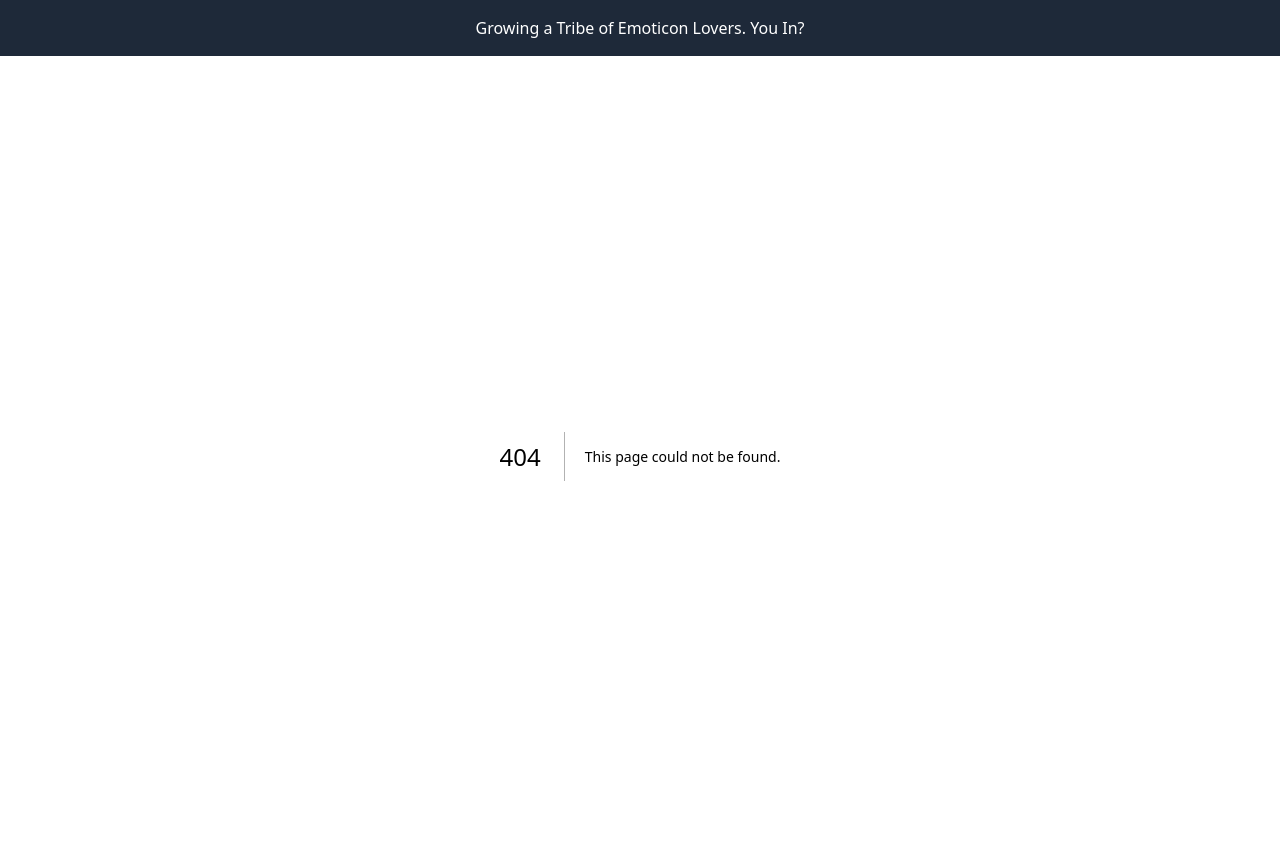
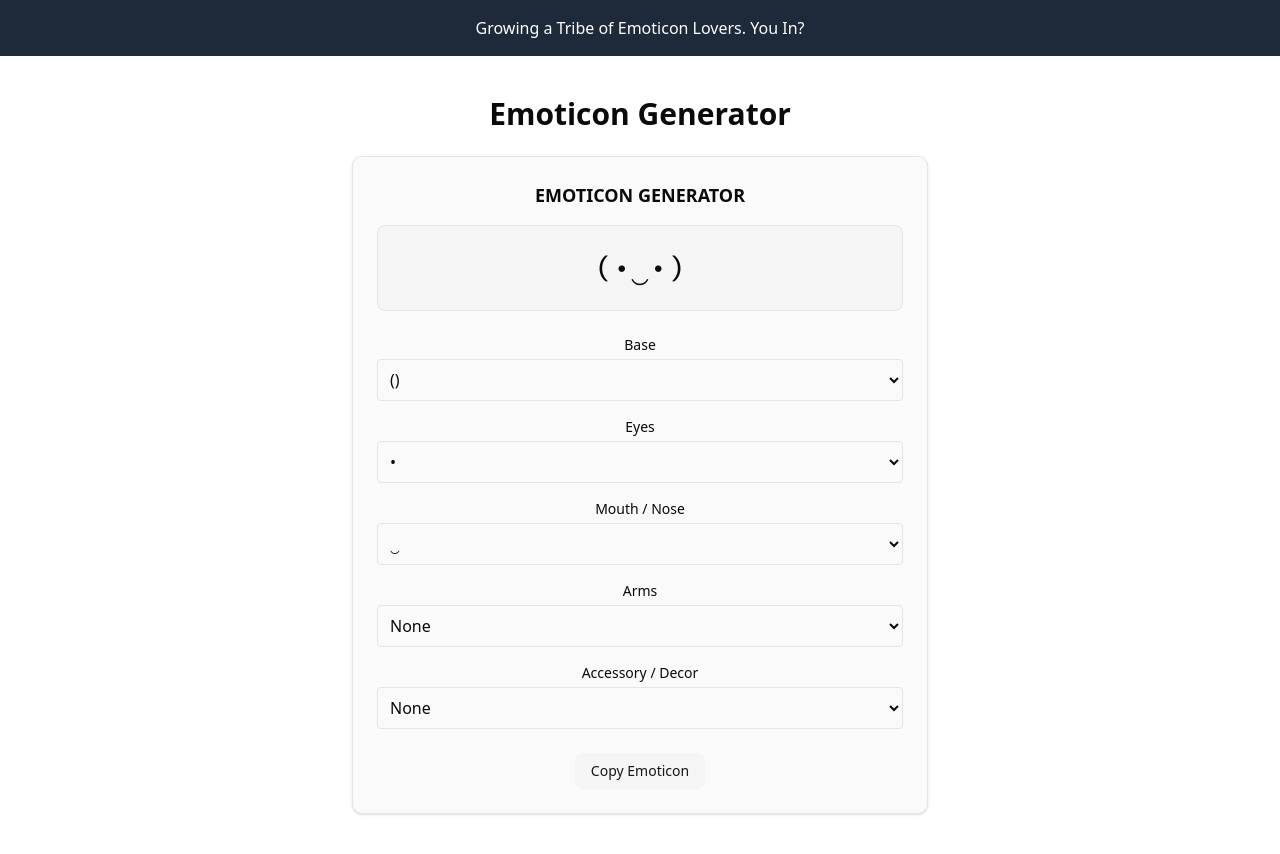
Before and after one commit to trstefan/kaomoji-garden, a Next.js app: page /generator in a window 1280 px wide. Before the commit this address had no page. Built offline with nearby package versions, Linux system fonts and the light colour scheme.

Commit message:
feat: add Supabase integration and implement emoticon generator and category pages

```diff
--- a/package.json
+++ b/package.json
@@ -10,6 +10,7 @@
   },
   "dependencies": {
     "@radix-ui/react-slot": "^1.2.3",
+    "@supabase/supabase-js": "^2.75.0",
     "class-variance-authority": "^0.7.1",
     "clsx": "^2.1.1",
     "lucide-react": "^0.545.0",
--- /dev/null
+++ b/src/app/[slug]/page.tsx
@@ -0,0 +1,34 @@
+import { supabase } from "@/lib/supabaseClient";
+import EmoticonGrid from "@/components/EmoticonGrid";
+
+export default async function CategoryPage({
+  params,
+}: {
+  params: { slug: string };
+}) {
+  const { data: category } = await supabase
+    .from("categories")
+    .select("id, name, icon, description")
+    .eq("slug", params.slug)
+    .single();
+
+  if (!category) return <p>Category not found</p>;
+
+  const { data: emoticons } = await supabase
+    .from("emoticons")
+    .select("id, symbol")
+    .eq("category_id", category.id);
+
+  return (
+    <main className="max-w-3xl mx-auto py-10">
+      <h1 className="text-3xl font-bold text-center mb-4">
+        {category.name} {category.icon}
+      </h1>
+      <p className="text-center mb-8 text-neutral-500">
+        {category.description}
+      </p>
+
+      <EmoticonGrid emoticons={emoticons ?? []} />
+    </main>
+  );
+}
--- /dev/null
+++ b/src/app/generator/page.tsx
@@ -0,0 +1,131 @@
+"use client";
+
+import { useState } from "react";
+import { Button } from "@/components/ui/button";
+
+export default function EmojiGeneratorPage() {
+  const [base, setBase] = useState("()");
+  const [eyes, setEyes] = useState("•");
+  const [mouth, setMouth] = useState("‿");
+  const [arms, setArms] = useState("");
+  const [accessory, setAccessory] = useState("");
+
+  const generateEmoji = () => {
+    // If arms exist, they wrap the whole thing
+    if (arms)
+      return `${arms[0]}${base[0]}${eyes}${mouth}${eyes}${base[1]}${arms[1]}`;
+    return `${base[0]}${eyes}${mouth}${eyes}${base[1]}${accessory}`;
+  };
+
+  const handleCopy = () => {
+    navigator.clipboard.writeText(generateEmoji());
+  };
+
+  return (
+    <main className="max-w-xl mx-auto py-10 text-center">
+      <h1 className="text-3xl font-bold mb-6">Emoticon Generator</h1>
+
+      <div className="border rounded-lg p-6 bg-neutral-50 dark:bg-neutral-900 shadow">
+        <h2 className="text-lg font-semibold mb-4">EMOTICON GENERATOR</h2>
+
+        {/* Preview */}
+        <div className="border rounded-md bg-neutral-100 dark:bg-neutral-800 py-6 mb-6 text-3xl font-mono">
+          {generateEmoji()}
+        </div>
+
+        {/* Dropdowns */}
+        <div className="space-y-4">
+          {/* Base */}
+          <div>
+            <label className="block text-sm font-medium mb-1">Base</label>
+            <select
+              className="w-full border rounded p-2 bg-transparent"
+              value={base}
+              onChange={(e) => setBase(e.target.value)}
+            >
+              <option value="()">()</option>
+              <option value="{}">{`{}`}</option>
+              <option value="[]">[]</option>
+              <option value="<>">&lt;&gt;</option>
+            </select>
+          </div>
+
+          {/* Eyes */}
+          <div>
+            <label className="block text-sm font-medium mb-1">Eyes</label>
+            <select
+              className="w-full border rounded p-2 bg-transparent"
+              value={eyes}
+              onChange={(e) => setEyes(e.target.value)}
+            >
+              <option value="•">•</option>
+              <option value="^">^</option>
+              <option value="¬">¬</option>
+              <option value="x">x</option>
+              <option value="o">o</option>
+            </select>
+          </div>
+
+          {/* Mouth / Nose */}
+          <div>
+            <label className="block text-sm font-medium mb-1">
+              Mouth / Nose
+            </label>
+            <select
+              className="w-full border rounded p-2 bg-transparent"
+              value={mouth}
+              onChange={(e) => setMouth(e.target.value)}
+            >
+              <option value="‿">‿</option>
+              <option value="ᴥ">ᴥ</option>
+              <option value="﹏">﹏</option>
+              <option value="_">_</option>
+              <option value="ᴗ">ᴗ</option>
+            </select>
+          </div>
+
+          {/* Arms */}
+          <div>
+            <label className="block text-sm font-medium mb-1">Arms</label>
+            <select
+              className="w-full border rounded p-2 bg-transparent"
+              value={arms}
+              onChange={(e) => setArms(e.target.value)}
+            >
+              <option value="">None</option>
+              <option value="ʕʔ">ʕʔ</option>
+              <option value="( )">( )</option>
+              <option value="¯¯">¯¯</option>
+              <option value="ᕦᕤ">ᕦᕤ</option>
+            </select>
+          </div>
+
+          {/* Accessory */}
+          <div>
+            <label className="block text-sm font-medium mb-1">
+              Accessory / Decor
+            </label>
+            <select
+              className="w-full border rounded p-2 bg-transparent"
+              value={accessory}
+              onChange={(e) => setAccessory(e.target.value)}
+            >
+              <option value="">None</option>
+              <option value="★">★</option>
+              <option value="♡">♡</option>
+              <option value="♪">♪</option>
+              <option value="☀️">☀️</option>
+            </select>
+          </div>
+        </div>
+
+        {/* Copy Button */}
+        <div className="mt-6">
+          <Button onClick={handleCopy} variant="secondary">
+            Copy Emoticon
+          </Button>
+        </div>
+      </div>
+    </main>
+  );
+}
--- a/src/app/page.tsx
+++ b/src/app/page.tsx
@@ -1,57 +1,54 @@
-"use client";
+import Link from "next/link";
+import { supabase } from "@/lib/supabaseClient";
 
-import { CategoryCard } from "@/components/CategoryCard";
+export default async function HomePage() {
+  const { data: categories } = await supabase.from("categories").select("*");
 
-const categories = [
-  { emoticon: "🏠", label: "Home" },
-  { emoticon: "😊", label: "Emoticon Generator" },
-  { emoticon: "(ง •̀_•́)ง", label: "Lenny Faces" },
-  { emoticon: "(◕‿◕)", label: "Cute" },
-  { emoticon: "(ノ ◕ヮ◕)ノ*:・゚✧", label: "Table Flip" },
-  { emoticon: "¯\\_(ツ)_/¯", label: "Shrug" },
-  { emoticon: "(╯°□°)╯︵ ┻━┻", label: "Flipping" },
-  { emoticon: "(ノಠ益ಠ)ノ", label: "Angry" },
-  { emoticon: "ʕ•ᴥ•ʔ", label: "Bears" },
-  { emoticon: "( ͡° ͜ʖ ͡°)", label: "Sad" },
-  { emoticon: "(ಠ_ಠ)", label: "Cats" },
-  { emoticon: "(ಠ_ಠ)", label: "Confused" },
-  { emoticon: "(^_^)", label: "Happy" },
-];
+  return (
+    <main className="max-w-2xl mx-auto py-10">
+      <h1 className="text-3xl font-bold mb-6 text-center">Emoticon Hub</h1>
 
-export default function Home() {
-  return (
-    <main className="min-h-screen bg-background py-12 px-4">
-      <div className="max-w-2xl mx-auto space-y-8">
-        <div className="text-center space-y-2">
-          <h1 className="text-4xl font-bold text-foreground">Emoticon Hub</h1>
-          <p className="text-muted-foreground">
-            Explore our vast collection of Emoticons
-          </p>
-        </div>
+      {/* Navigation Links */}
+      <div className="space-y-3 mb-6">
+        <Link
+          href="/"
+          className="flex items-center justify-between border p-3 rounded-lg hover:bg-neutral-100 dark:hover:bg-neutral-800 transition"
+        >
+          <span className="flex items-center gap-2">
+            <span>🏠</span>
+            <span>Home</span>
+          </span>
+          <span className="text-neutral-400">→</span>
+        </Link>
 
-        <div className="bg-card border border-border rounded-lg p-6 space-y-4">
-          <div className="space-y-2">
-            <h2 className="text-xl font-semibold text-foreground">
-              EMOTICON CATEGORIES
-            </h2>
-            <p className="text-sm text-muted-foreground">
-              Explore our vast collection of Emoticons, Kaomoji, Kawaii Faces,
-              and Text Faces. Discover unique Emoticons and ASCII Art for every
-              mood. Copy and Paste the perfect expression instantly!
-            </p>
-          </div>
+        {/* ✨ New Link for Emoji Generator */}
+        <Link
+          href="/generator"
+          className="flex items-center justify-between border p-3 rounded-lg hover:bg-neutral-100 dark:hover:bg-neutral-800 transition"
+        >
+          <span className="flex items-center gap-2">
+            <span>⚙️</span>
+            <span>Emoji Generator</span>
+          </span>
+          <span className="text-neutral-400">→</span>
+        </Link>
+      </div>
 
-          <div className="space-y-2">
-            {categories.map((category, index) => (
-              <CategoryCard
-                key={index}
-                emoticon={category.emoticon}
-                label={category.label}
-                onClick={() => console.log(`Clicked ${category.label}`)}
-              />
-            ))}
-          </div>
-        </div>
+      {/* Category List */}
+      <div className="space-y-3">
+        {categories?.map((cat) => (
+          <Link
+            key={cat.id}
+            href={`/${cat.slug}`}
+            className="flex items-center justify-between border p-3 rounded-lg hover:bg-neutral-100 dark:hover:bg-neutral-800 transition"
+          >
+            <span className="flex items-center gap-2">
+              <span className="text-lg">{cat.icon}</span>
+              <span>{cat.name}</span>
+            </span>
+            <span className="text-neutral-400">→</span>
+          </Link>
+        ))}
       </div>
     </main>
   );
--- /dev/null
+++ b/src/components/EmoticonGrid.tsx
@@ -0,0 +1,36 @@
+"use client";
+
+import { useState } from "react";
+
+export default function EmoticonGrid({
+  emoticons,
+}: {
+  emoticons: { id: string; symbol: string }[];
+}) {
+  const [copied, setCopied] = useState<string | null>(null);
+
+  const copyToClipboard = (symbol: string) => {
+    navigator.clipboard.writeText(symbol);
+    setCopied(symbol);
+    setTimeout(() => setCopied(null), 1000);
+  };
+
+  return (
+    <div className="grid grid-cols-2 sm:grid-cols-3 md:grid-cols-4 gap-4">
+      {emoticons.map((emote) => (
+        <button
+          key={emote.id}
+          onClick={() => copyToClipboard(emote.symbol)}
+          className="p-3 border rounded-lg hover:bg-neutral-100 dark:hover:bg-neutral-800 transition relative"
+        >
+          <span className="text-lg">{emote.symbol}</span>
+          {copied === emote.symbol && (
+            <span className="absolute top-1 right-1 text-xs text-green-500">
+              Copied!
+            </span>
+          )}
+        </button>
+      ))}
+    </div>
+  );
+}
--- /dev/null
+++ b/src/lib/supabaseClient.ts
@@ -0,0 +1,5 @@
+import { createClient } from "@supabase/supabase-js";
+
+const supabaseUrl = process.env.NEXT_PUBLIC_SUPABASE_URL!;
+const supabaseKey = process.env.NEXT_PUBLIC_SUPABASE_ANON_KEY!;
+export const supabase = createClient(supabaseUrl, supabaseKey);
```
Also changed, not shown: 2 other files (tests, documents, lock files or other folders).
